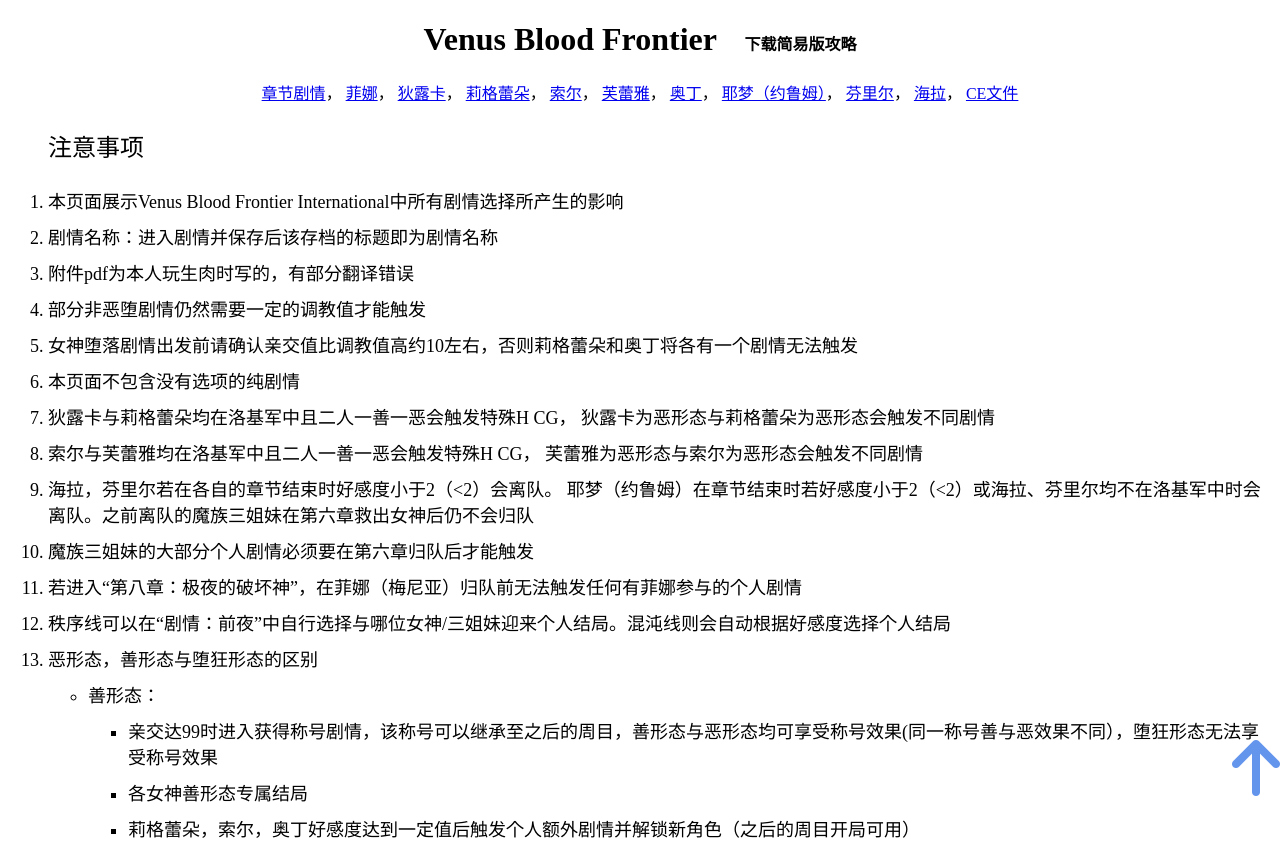
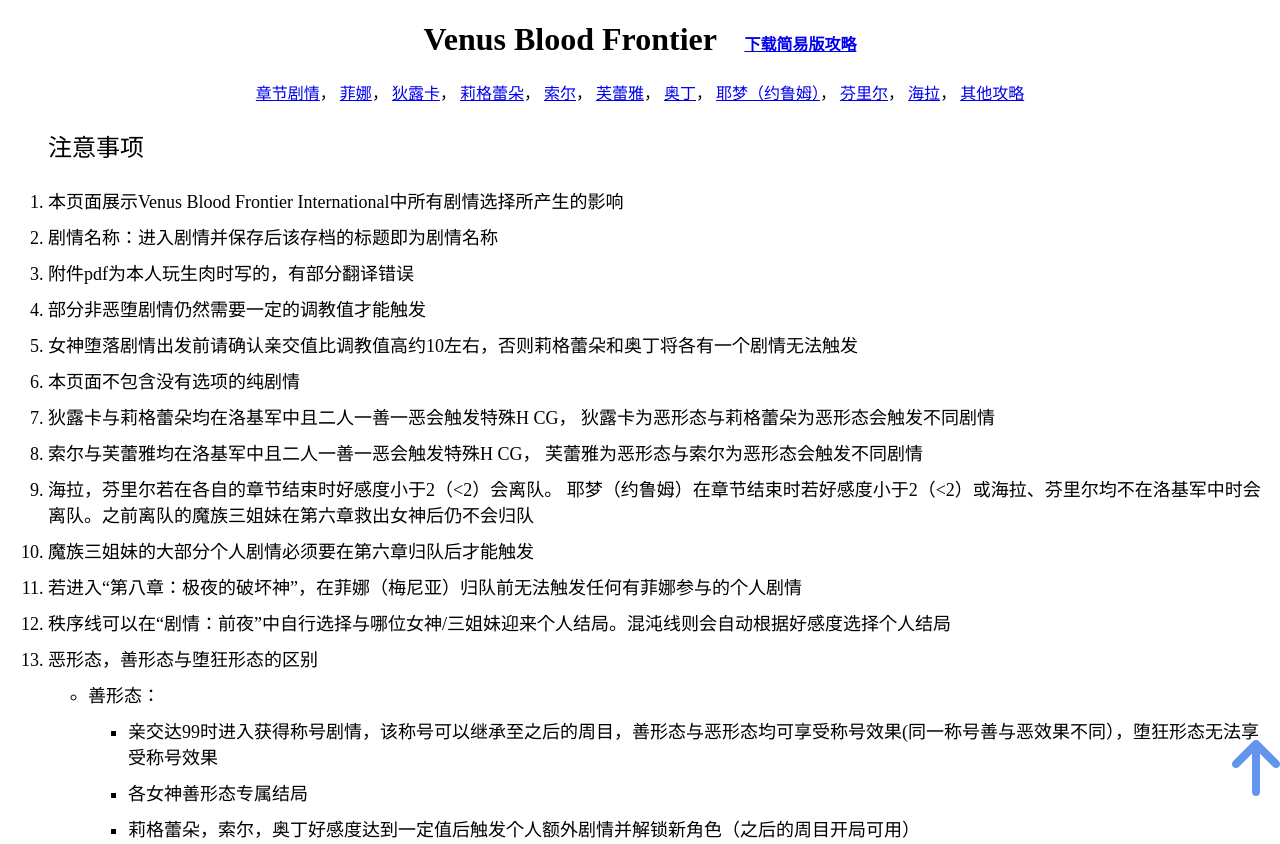
Before and after one commit to ZhenhaoLu/ZhenhaoLu.github.io, a plain HTML site: page R18/Venus Blood Frontier/Venus Blood Frontier.html in a window 1280 px wide. Shown: the top 844 px of the page. Drawn offline with Linux system fonts and the light colour scheme.

Commit message:
Finish Content: Venus Blood Frontier.html

```diff
--- a/R18/Venus Blood Frontier/Venus Blood Frontier.html
+++ b/R18/Venus Blood Frontier/Venus Blood Frontier.html
@@ -20,7 +20,7 @@
     </a>
     <div>
         <h1 style="text-align: center; align-self: center; width: auto">Venus Blood Frontier
-        <a style="margin-left: 20px; font-size: initial; align-self: end">下载简易版攻略</a></h1>
+        <a style="margin-left: 20px; font-size: initial; align-self: end" href="VBF.pdf">下载简易版攻略</a></h1>
     </div>
 <!--    <a style="margin-left: 20px; font-size: initial">下载简易版攻略</a>-->
     <div style="text-align: center">
@@ -34,7 +34,7 @@
         <a href="#Yorumu">耶梦（约鲁姆）</a>，
         <a href="#Fenrir">芬里尔</a>，
         <a href="#Hela">海拉</a>，
-        <a href="#CE">CE文件</a>
+        <a href="#other">其他攻略</a>
     </div>
     <div style="margin: auto auto"><ol>
         <p style="font-size: x-large">注意事项</p>
@@ -760,7 +760,7 @@
         </li>
     </ul></div><br><hr>
     <div><ul>
-        <p class="normalFont">其他(感谢B站UP主@邪恶的演剧部长、@井39C5BB）</p>
+        <p class="normalFont" id="other">其他(感谢B站UP主@邪恶的演剧部长、@井39C5BB）</p>
         <li>徽章，人物解锁：
             <a href="https://www.bilibili.com/read/cv14888338?from=search&spm_id_from=333.337.0.0">
                 Venusblood Frontier International 徽章武将称号等要素解锁条件整理</a></li>
```
Also changed, not shown: 1 other file.
